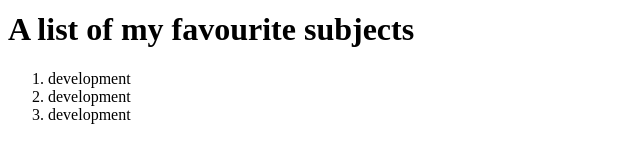
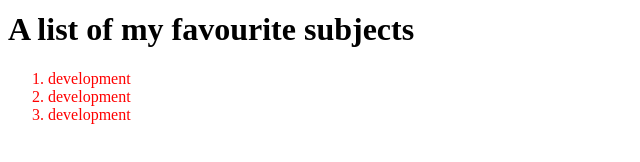
Before and after one commit to thuns1821/thuns1821.github.io, a plain HTML site: page index.html in a window 1280 px wide. Shown: the part 318-480 px from the top of the page, without its empty margins (0-640 px from the left). Drawn offline with Linux system fonts and the light colour scheme.

Commit message:
Update index.html

```diff
--- a/index.html
+++ b/index.html
@@ -1,6 +1,12 @@
 <DOCTYPE hmtl>
   <head>
     <title> My profile </title>
+
+    <style>
+      li {
+        color: red;
+      }
+    </style>
   </head>
   <body>
     <img src = "http://cdn.ebaumsworld.com/mediaFiles/picture/1035099/85708057.jpg">
```
